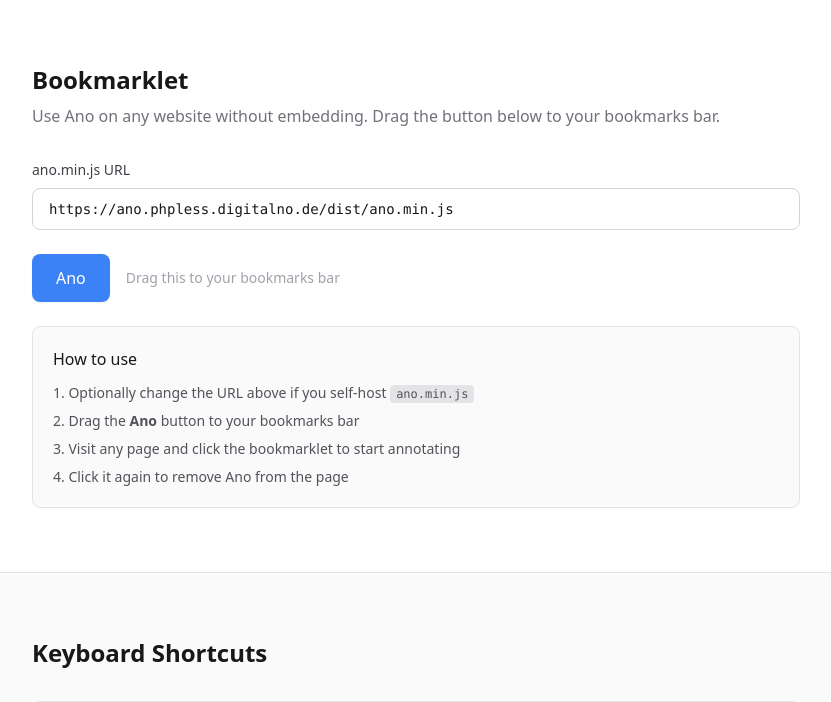
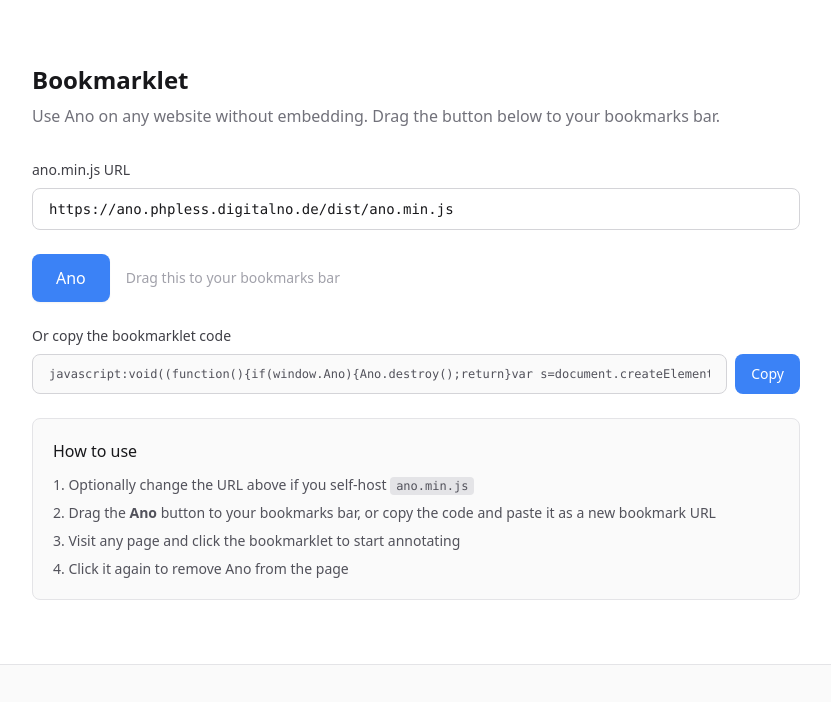
Before and after one commit to trajche/ano, a PHP site: page / in a window 1280 px wide. Shown: the part 2633-3335 px from the top of the page, without its empty margins (224-1055 px from the left). Run offline with PHP 8.4, Linux system fonts and the light colour scheme; some libraries are stand-ins or nearby versions.

Commit message:
Add copyable bookmarklet code to landing page

```diff
--- a/index.php
+++ b/index.php
@@ -234,11 +234,22 @@
         <span class="text-sm text-zinc-400">Drag this to your bookmarks bar</span>
       </div>
 
+      <label class="block text-sm font-medium text-zinc-700 mb-2">Or copy the bookmarklet code</label>
+      <div class="flex gap-2 mb-6">
+        <input
+          id="bm-code"
+          type="text"
+          readonly
+          class="flex-1 px-4 py-2.5 border border-zinc-300 rounded-lg font-mono text-xs bg-zinc-50 text-zinc-600 focus:outline-none focus:ring-2 focus:ring-accent-500/30 focus:border-accent-500"
+        >
+        <button onclick="copyBookmarklet()" id="bm-copy-btn" class="px-4 py-2.5 bg-accent-500 hover:bg-accent-600 text-white text-sm font-medium rounded-lg transition-colors whitespace-nowrap">Copy</button>
+      </div>
+
       <div class="bg-zinc-50 border border-zinc-200 rounded-lg p-5">
         <h4 class="font-medium mb-3">How to use</h4>
         <ol class="list-decimal list-inside text-sm text-zinc-600 space-y-2">
           <li>Optionally change the URL above if you self-host <code class="bg-zinc-200 px-1.5 py-0.5 rounded text-xs">ano.min.js</code></li>
-          <li>Drag the <strong>Ano</strong> button to your bookmarks bar</li>
+          <li>Drag the <strong>Ano</strong> button to your bookmarks bar, or copy the code and paste it as a new bookmark URL</li>
           <li>Visit any page and click the bookmarklet to start annotating</li>
           <li>Click it again to remove Ano from the page</li>
         </ol>
@@ -305,18 +316,30 @@
     (function () {
       var urlInput = document.getElementById('bm-url');
       var link = document.getElementById('bm-link');
+      var codeInput = document.getElementById('bm-code');
 
       function buildBookmarklet(url) {
         return "javascript:void((function(){if(window.Ano){Ano.destroy();return}var s=document.createElement('script');s.src='" + encodeURI(url) + "';s.onload=function(){Ano.init({mode:'navigate'})};document.head.appendChild(s)})())";
       }
 
       function update() {
-        link.href = buildBookmarklet(urlInput.value.trim());
+        var bm = buildBookmarklet(urlInput.value.trim());
+        link.href = bm;
+        codeInput.value = bm;
       }
 
       urlInput.addEventListener('input', update);
       update();
     })();
+
+    function copyBookmarklet() {
+      var codeInput = document.getElementById('bm-code');
+      var btn = document.getElementById('bm-copy-btn');
+      navigator.clipboard.writeText(codeInput.value).then(function () {
+        btn.textContent = 'Copied!';
+        setTimeout(function () { btn.textContent = 'Copy'; }, 2000);
+      });
+    }
 
     // Copy snippet buttons
     function copySnippet(btn) {
```
